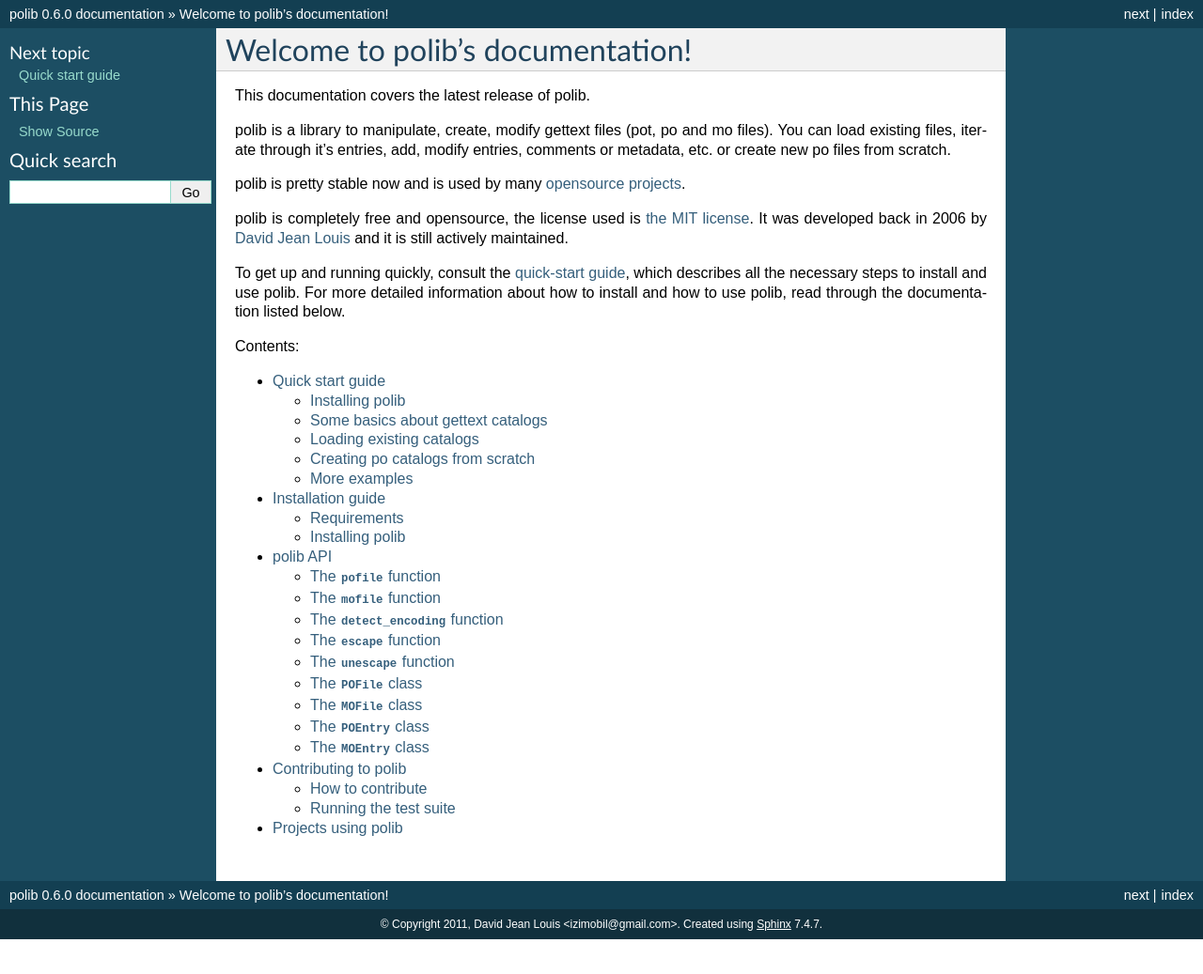
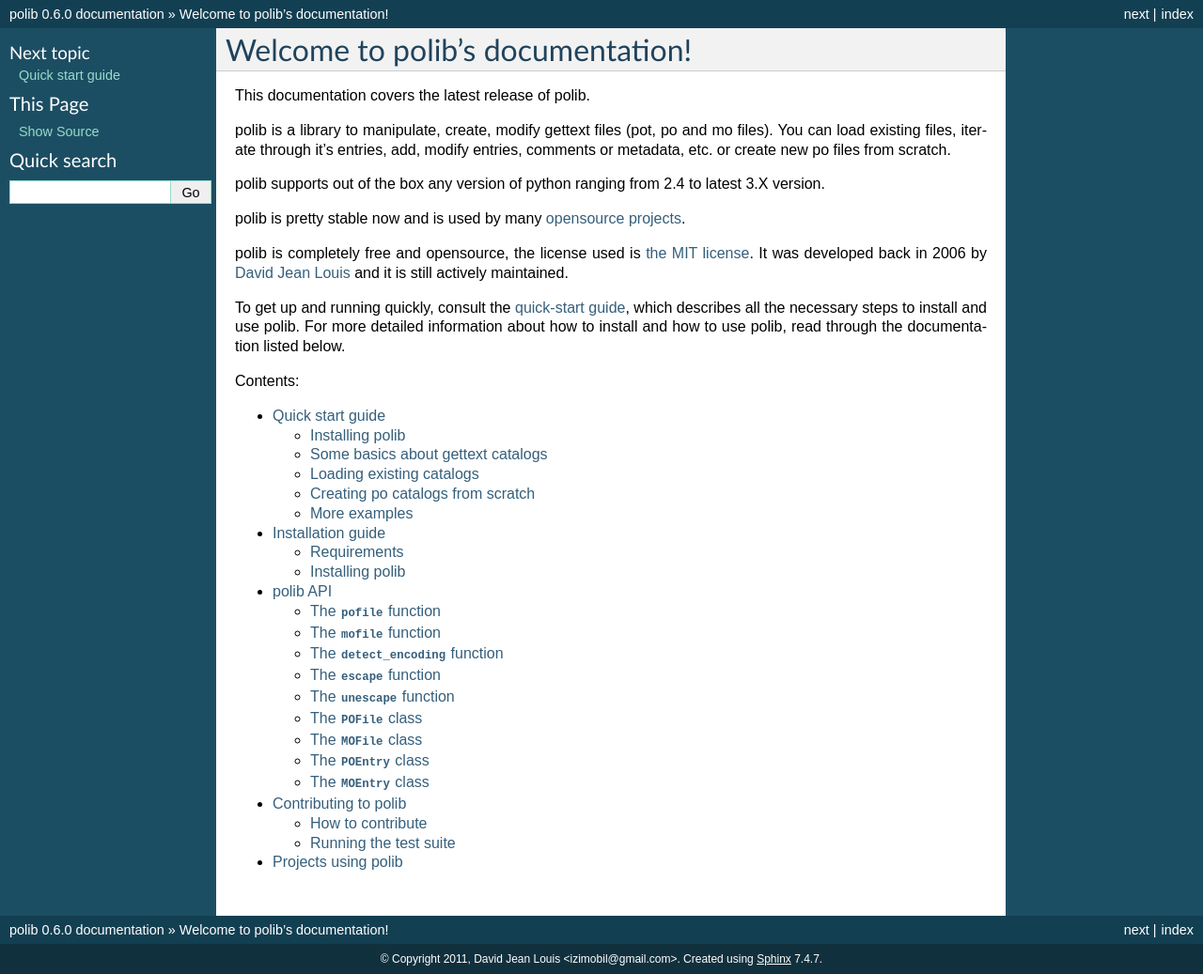
Before and after one commit to jwilk-mirrors/python-polib, a Sphinx documentation site: the page built from docs/index.rst, in a window 1280 px wide. Shown: the whole page at 94% size. Built offline with Sphinx 7.4.7, drawn with Linux system fonts in a browser that asks for light colours; before the commit the page ends 1000 px from its top, so only the background shows below that.

Commit message:
* Updated doc and tox.ini file for python3 support, * Fixed a small Python 3.1 compatibility issue.

```diff
--- a/docs/index.rst
+++ b/docs/index.rst
@@ -8,6 +8,9 @@
 polib is a library to manipulate, create, modify gettext files (pot, po and mo
 files). You can load existing files, iterate through it's entries, add, modify
 entries, comments or metadata, etc. or create new po files from scratch.
+
+polib supports out of the box any version of python ranging from 2.4 to latest
+3.X version.
 
 polib is pretty stable now and is used by many
 :ref:`opensource projects <projects>`.
--- a/polib.py
+++ b/polib.py
@@ -531,7 +531,7 @@
             0, keystart        # size and offset of hash table
                                # Important: we don't use hash tables
         )
-        if PY3:
+        if PY3 and sys.version_info.minor > 1:  # python 3.2 or superior
             output += array.array("i", offsets).tobytes()
         else:
             output += array.array("i", offsets).tostring()
```
Also changed, not shown: 2 other files.
